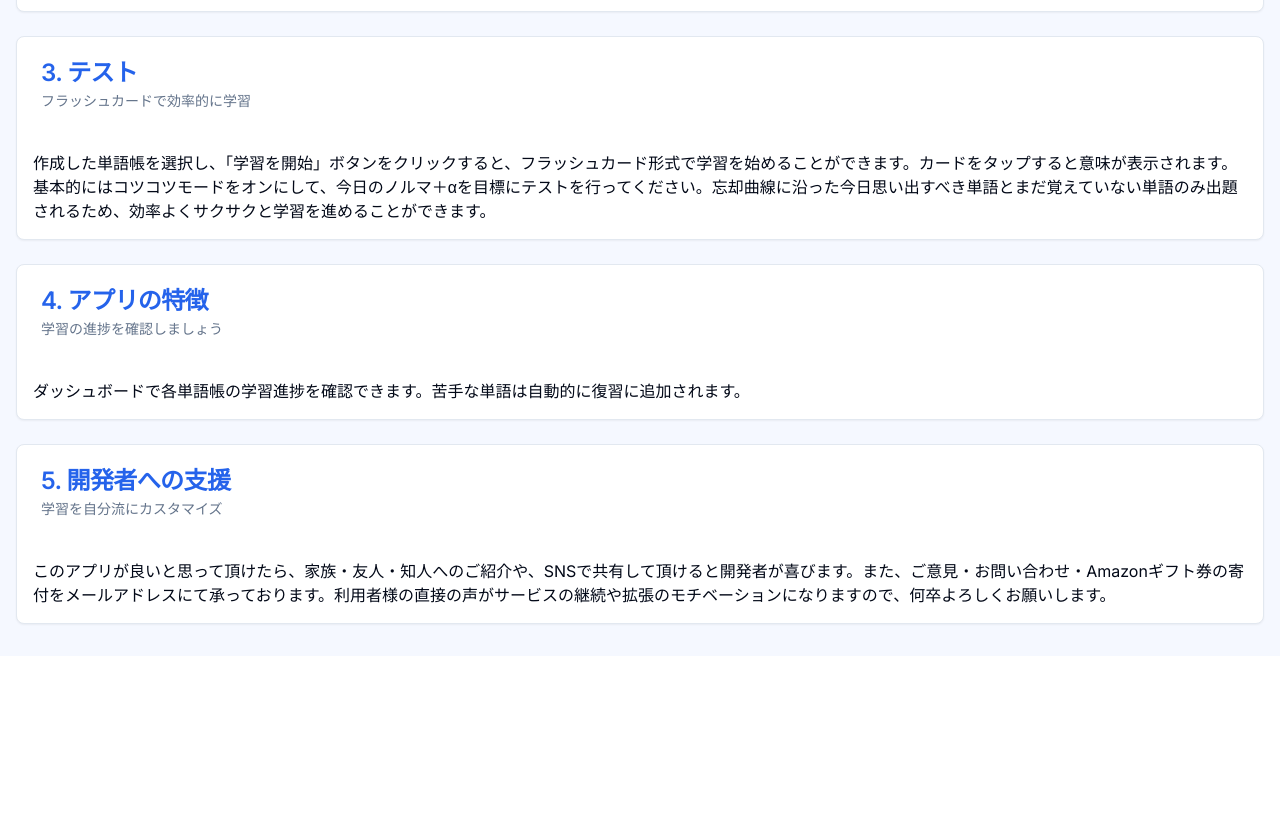
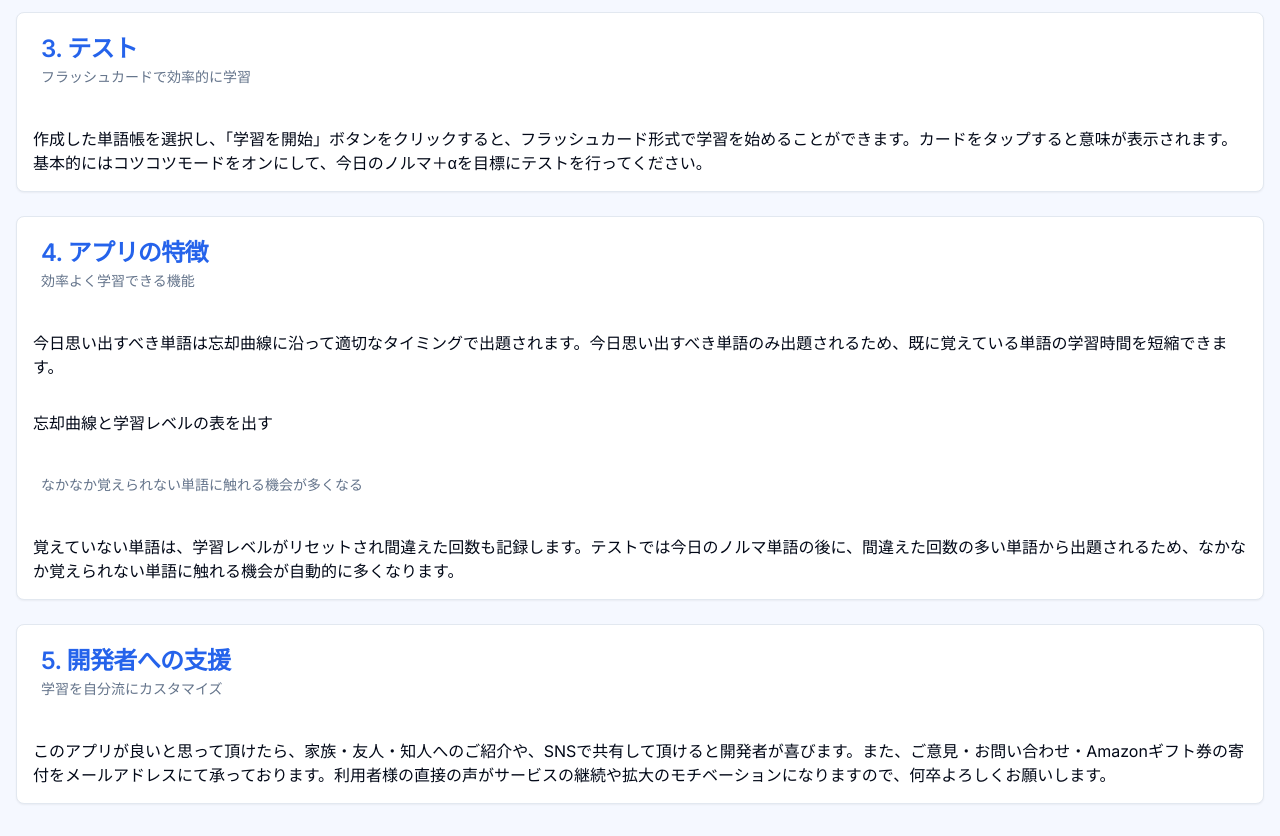
Before and after one commit to hirosekoyo/flashcard-app, a Next.js app in the folder flashcard-app/: page /how-to-use in a window 1280 px wide. Shown: the part 560-1396 px from the top of the page. Before the commit the page ends 1216 px from the top, so only its background shows below. Built offline with nearby package versions, Linux system fonts and the light colour scheme; no server answers.

Commit message:
使い方ガイドページの内容を一部修正し、学習機能や進捗管理の説明を明確化しました。また、アプリの特徴に関する情報を追加し、ユーザーが効率的に学習できるように改善しました。

```diff
--- a/flashcard-app/src/app/how-to-use/page.tsx
+++ b/flashcard-app/src/app/how-to-use/page.tsx
@@ -25,7 +25,7 @@ export default function HowToUsePage() {
               <CardDescription>学習したい単語を登録しましょう</CardDescription>
             </CardHeader>
             <CardContent>
-              <p className="text-foreground">ダッシュボードから「新しい単語帳を作成」を選択し、単語帳のタイトルを入力します。その後、単語とその意味を追加していきます。CSVファイルの取り込みや表計算ソフトからテキストをコピペして一括登録することもできます。PCからの作業がおすすめです。インポートするテキストはご自身で作成するのも良いですが、「高校3年生　英単語　CSV」で検索したり、「TOEIC600点を取得するために重要な単語を50個挙げて。英語、日本語訳の順番にカンマ区切りでお願い！」と生成AIに作成してもらうのもおすすめです。</p>
+              <p className="text-foreground">CSVファイルの取り込みや表計算ソフトからテキストをコピペして一括登録することもできます。PCからの作業がおすすめです。インポートするテキストはご自身で作成するのも良いですが、「高校3年生　英単語　CSV」で検索したり、「TOEIC600点を取得するために重要な単語を50個挙げて。英語、日本語訳の順番にカンマ区切りでお願い！」と生成AIに作成してもらうのもおすすめです。</p>
             </CardContent>
           </Card>
 
@@ -35,17 +35,26 @@ export default function HowToUsePage() {
               <CardDescription>フラッシュカードで効率的に学習</CardDescription>
             </CardHeader>
             <CardContent>
-              <p className="text-foreground">作成した単語帳を選択し、「学習を開始」ボタンをクリックすると、フラッシュカード形式で学習を始めることができます。カードをタップすると意味が表示されます。基本的にはコツコツモードをオンにして、今日のノルマ＋αを目標にテストを行ってください。忘却曲線に沿った今日思い出すべき単語とまだ覚えていない単語のみ出題されるため、効率よくサクサクと学習を進めることができます。</p>
+              <p className="text-foreground">作成した単語帳を選択し、「学習を開始」ボタンをクリックすると、フラッシュカード形式で学習を始めることができます。カードをタップすると意味が表示されます。基本的にはコツコツモードをオンにして、今日のノルマ＋αを目標にテストを行ってください。</p>
             </CardContent>
           </Card>
 
           <Card className="bg-white">
             <CardHeader>
               <CardTitle className="text-primary">4. アプリの特徴</CardTitle>
-              <CardDescription>学習の進捗を確認しましょう</CardDescription>
+              <CardDescription>効率よく学習できる機能</CardDescription>
             </CardHeader>
             <CardContent>
-              <p className="text-foreground">ダッシュボードで各単語帳の学習進捗を確認できます。苦手な単語は自動的に復習に追加されます。</p>
+              <p className="text-foreground">今日思い出すべき単語は忘却曲線に沿って適切なタイミングで出題されます。今日思い出すべき単語のみ出題されるため、既に覚えている単語の学習時間を短縮できます。</p>
+            </CardContent>
+            <CardContent>
+              <p className="text-foreground">忘却曲線と学習レベルの表を出す</p>
+            </CardContent>
+            <CardHeader>
+              <CardDescription>なかなか覚えられない単語に触れる機会が多くなる</CardDescription>
+            </CardHeader>
+            <CardContent>
+              <p className="text-foreground">覚えていない単語は、学習レベルがリセットされ間違えた回数も記録します。テストでは今日のノルマ単語の後に、間違えた回数の多い単語から出題されるため、なかなか覚えられない単語に触れる機会が自動的に多くなります。</p>
             </CardContent>
           </Card>
 
@@ -55,7 +64,7 @@ export default function HowToUsePage() {
               <CardDescription>学習を自分流にカスタマイズ</CardDescription>
             </CardHeader>
             <CardContent>
-              <p className="text-foreground">このアプリが良いと思って頂けたら、家族・友人・知人へのご紹介や、SNSで共有して頂けると開発者が喜びます。また、ご意見・お問い合わせ・Amazonギフト券の寄付をメールアドレスにて承っております。利用者様の直接の声がサービスの継続や拡張のモチベーションになりますので、何卒よろしくお願いします。</p>
+              <p className="text-foreground">このアプリが良いと思って頂けたら、家族・友人・知人へのご紹介や、SNSで共有して頂けると開発者が喜びます。また、ご意見・お問い合わせ・Amazonギフト券の寄付をメールアドレスにて承っております。利用者様の直接の声がサービスの継続や拡大のモチベーションになりますので、何卒よろしくお願いします。</p>
             </CardContent>
           </Card>
         </div>
```
